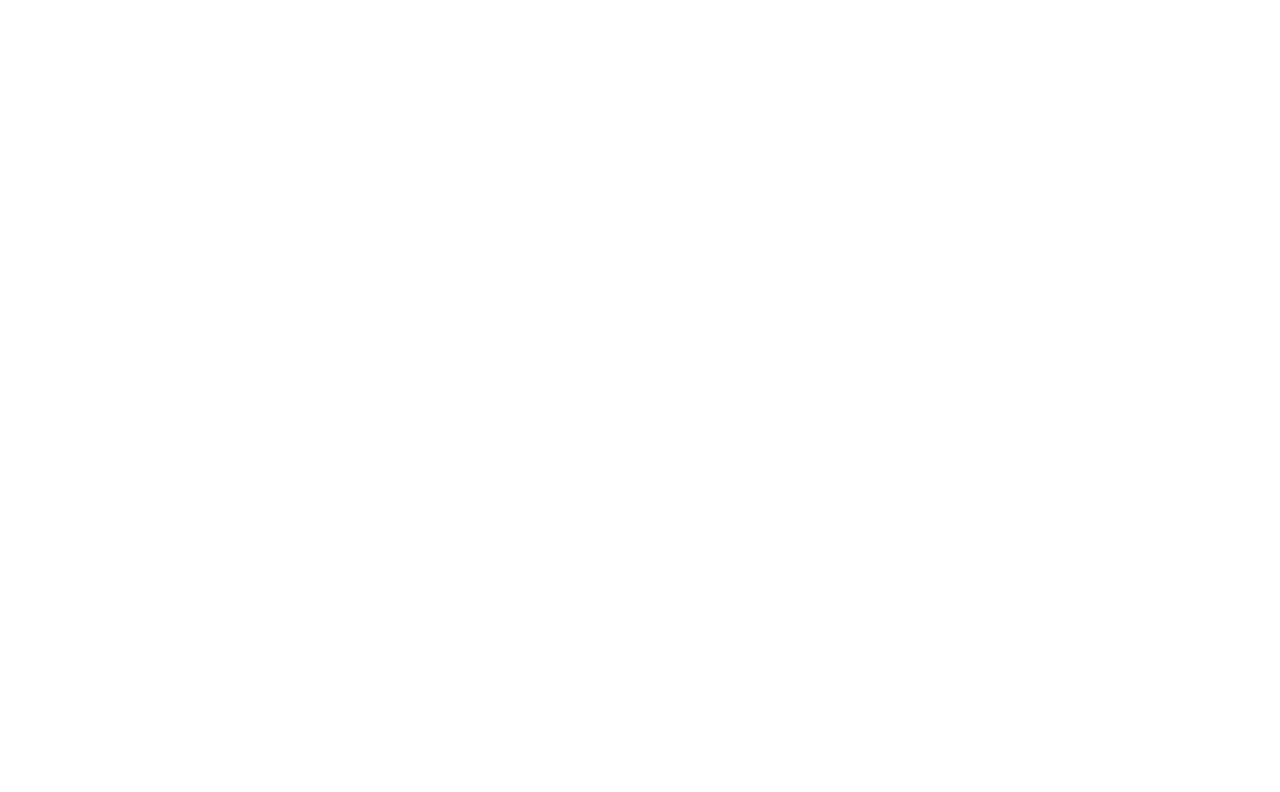
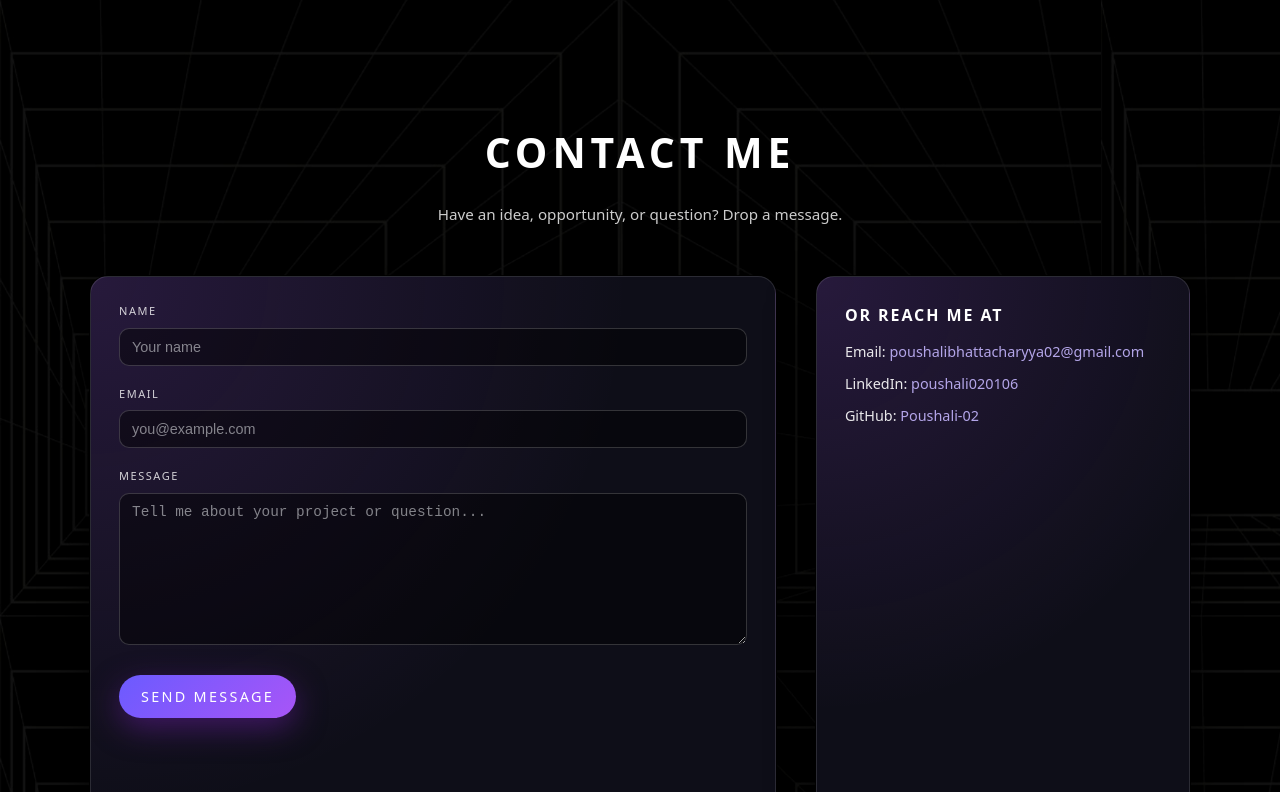
Before and after one commit to Poushali-02/portfolio, a React (Vite) app: page / in a window 1280 px wide. Shown: the part 5648-6440 px from the top of the page. Before the commit the page ends 5646 px from the top, so only its background shows below. Built offline with nearby package versions, Linux system fonts and the light colour scheme; no server answers.

Commit message:
added emails

```diff
--- a/package.json
+++ b/package.json
@@ -10,6 +10,8 @@
     "preview": "vite preview"
   },
   "dependencies": {
+    "@emailjs/browser": "^4.4.1",
+    "emailjs-com": "^3.2.0",
     "react": "^19.2.0",
     "react-dom": "^19.2.0"
   },
--- a/src/App.jsx
+++ b/src/App.jsx
@@ -5,6 +5,7 @@ import Projects from './Components/projects';
 import About from './Components/about';
 import Skillset from './Components/skills';
 import ExperiencesSection from './Components/experiences';
+import Contact from './Components/contact';
 
 function App() {
   return (
@@ -14,6 +15,7 @@ function App() {
       <About />
       <Skillset />
       <ExperiencesSection />
+      <Contact />
     </>
   );
 }
--- /dev/null
+++ b/src/Components/contact.jsx
@@ -0,0 +1,129 @@
+import '../App.css'
+import '../Css/contact.css'
+import emailjs from "@emailjs/browser";
+import { useRef, useState } from 'react';
+
+const SERVICE_ID = import.meta.env.VITE_EMAILJS_SERVICE_ID;
+const TEMPLATE_ID = import.meta.env.VITE_EMAILJS_TEMPLATE_ID;
+const PUBLIC_KEY  = import.meta.env.VITE_EMAILJS_PUBLIC_KEY;
+
+function Contact() {
+  const formRef = useRef(null);
+  const [status, setStatus] = useState(null);
+
+  const handleSubmit = (e) => {
+    e.preventDefault();
+    setStatus(null);
+
+    emailjs
+      .sendForm(
+        SERVICE_ID,
+        TEMPLATE_ID,
+        formRef.current,
+        PUBLIC_KEY
+      )
+      .then(
+        () => {
+          setStatus("success");
+          formRef.current.reset();
+        },
+        () => {
+          setStatus("error");
+        }
+      );
+  };
+
+  return (
+    <div className="portfolio-bg">
+      <section className="contact-section">
+        <h2 className="contact-title">Contact Me</h2>
+        <p className="contact-text">
+          Have an idea, opportunity, or question? Drop a message.
+        </p>
+
+        <div className="contact-grid">
+            <form ref={formRef} className="contact-form" onSubmit={handleSubmit}>
+                <div className="contact-field">
+                <label htmlFor="name">Name</label>
+                <input
+                    id="name"
+                    type="text"
+                    name="from_name"
+                    placeholder="Your name"
+                    required
+                />
+                </div>
+
+                <div className="contact-field">
+                <label htmlFor="email">Email</label>
+                <input
+                    id="email"
+                    type="email"
+                    name="reply_to"
+                    placeholder="you@example.com"
+                    required
+                />
+                </div>
+
+                <div className="contact-field">
+                <label htmlFor="message">Message</label>
+                <textarea
+                    id="message"
+                    name="message"
+                    rows="4"
+                    placeholder="Tell me about your project or question..."
+                    required
+                />
+                </div>
+
+                <button type="submit" className="contact-submit">
+                Send Message
+                </button>
+
+                {status === "success" && (
+                <p className="contact-status success">
+                    Thanks! Your message has been sent.
+                </p>
+                )}
+                {status === "error" && (
+                <p className="contact-status error">
+                    Something went wrong. Please try again.
+                </p>
+                )}
+                </form>
+                <div className="contact-direct">
+                    <h3>Or reach me at</h3>
+                    <ul>
+                        <li>
+                            Email:{" "}
+                            <a href="poushalibhattacharyya02@gmail.com">poushalibhattacharyya02@gmail.com</a>
+                        </li>
+                        <li>
+                            LinkedIn:{" "}
+                        <a
+                        href="www.linkedin.com/in/poushali020106"
+                        target="_blank"
+                        rel="noopener noreferrer"
+                        >
+                        poushali020106
+                        </a>
+                        </li>
+                        <li>
+                            GitHub:{" "}
+                        <a
+                        href="https://github.com/Poushali-02"
+                        target="_blank"
+                        rel="noopener noreferrer"
+                        >
+                        Poushali-02
+                        </a>
+                        </li>
+                    </ul>
+                </div>
+            </div>
+        </section>
+    </div>
+    )
+}
+
+export default Contact;
--- /dev/null
+++ b/src/Css/contact.css
@@ -0,0 +1,191 @@
+/* contact.css */
+
+.contact-section {
+  min-height: 100vh;
+  padding: 90px 60px;
+  color: #fff;
+  font-family: "Poppins", system-ui, -apple-system, BlinkMacSystemFont,
+    "Segoe UI", sans-serif;
+  position: relative;
+  z-index: 1;
+}
+
+.contact-title {
+  text-align: center;
+  font-size: 3.2vw;
+  margin-bottom: 1.2rem;
+  letter-spacing: 0.12em;
+  text-transform: uppercase;
+}
+
+.contact-text {
+  text-align: center;
+  margin-bottom: 3.2rem;
+  opacity: 0.8;
+  max-width: 560px;
+  margin-left: auto;
+  margin-right: auto;
+  font-size: 0.95rem;
+}
+
+/* layout */
+.contact-grid {
+  max-width: 1100px;
+  min-height: 700px;
+  margin: 0 auto;
+  display: grid;
+  grid-template-columns: 2.2fr 1.2fr;
+  gap: 40px;
+}
+
+/* glass cards */
+.contact-form,
+.contact-direct {
+  border-radius: 18px;
+  background: radial-gradient(circle at top left, rgba(168, 85, 247, 0.16), transparent 55%),
+    rgba(15, 15, 25, 0.96);
+  border: 1px solid rgba(255, 255, 255, 0.12);
+  box-shadow:
+    0 0 0 1px rgba(0, 0, 0, 0.85),
+    0 18px 45px rgba(0, 0, 0, 0.8);
+  backdrop-filter: blur(18px);
+  -webkit-backdrop-filter: blur(18px);
+  padding: 26px 28px;
+  transition: transform 0.2s ease-out, box-shadow 0.2s ease-out,
+    border-color 0.2s ease-out;
+}
+
+.contact-form:hover,
+.contact-direct:hover {
+  transform: translateY(-3px);
+  box-shadow:
+    0 0 0 1px rgba(0, 0, 0, 0.95),
+    0 24px 60px rgba(0, 0, 0, 0.9);
+  border-color: rgba(180, 167, 255, 0.6);
+}
+
+/* fields */
+.contact-field {
+  display: flex;
+  flex-direction: column;
+  margin-bottom: 20px;
+}
+
+.contact-field label {
+  font-size: 11px;
+  text-transform: uppercase;
+  letter-spacing: 0.14em;
+  margin-bottom: 8px;
+  opacity: 0.8;
+}
+
+.contact-field input,
+.contact-field textarea {
+  border-radius: 10px;
+  border: 1px solid rgba(255, 255, 255, 0.18);
+  padding: 10px 12px;
+  background: rgba(0, 0, 0, 0.45);
+  color: #fff;
+  outline: none;
+  font-size: 0.9rem;
+  transition: border-color 0.2s ease-out, box-shadow 0.2s ease-out,
+    background 0.2s ease-out, transform 0.1s ease-out;
+}
+
+.contact-field textarea {
+  min-height: 130px;
+  resize: vertical;
+}
+
+.contact-field input::placeholder,
+.contact-field textarea::placeholder {
+  color: rgba(229, 231, 235, 0.55);
+}
+
+.contact-field input:focus,
+.contact-field textarea:focus {
+  border-color: rgba(168, 85, 247, 0.9);
+  box-shadow: 0 0 0 1px rgba(168, 85, 247, 0.6);
+  background: rgba(15, 15, 30, 0.9);
+  transform: translateY(-1px);
+}
+
+/* submit button */
+.contact-submit {
+  margin-top: 10px;
+  padding: 12px 22px;
+  border-radius: 999px;
+  border: none;
+  background: linear-gradient(135deg, #6b5bff, #a855f7);
+  color: #fff;
+  font-size: 0.9rem;
+  letter-spacing: 0.16em;
+  text-transform: uppercase;
+  cursor: pointer;
+  display: inline-flex;
+  align-items: center;
+  gap: 8px;
+  box-shadow: 0 10px 30px rgba(88, 28, 135, 0.65);
+  transition: transform 0.15s ease-out, box-shadow 0.15s ease-out,
+    filter 0.15s ease-out;
+}
+
+.contact-submit:hover {
+  transform: translateY(-2px);
+  box-shadow: 0 16px 40px rgba(88, 28, 135, 0.85);
+  filter: brightness(1.05);
+}
+
+.contact-submit:active {
+  transform: translateY(0);
+  box-shadow: 0 8px 20px rgba(88, 28, 135, 0.5);
+}
+
+/* right column */
+.contact-direct h3 {
+  margin-top: 0;
+  margin-bottom: 14px;
+  font-size: 1rem;
+  letter-spacing: 0.12em;
+  text-transform: uppercase;
+}
+
+.contact-direct ul {
+  list-style: none;
+  padding: 0;
+  margin: 0;
+}
+
+.contact-direct li {
+  font-size: 0.9rem;
+  margin-bottom: 10px;
+  opacity: 0.9;
+}
+
+.contact-direct a {
+  color: #c4b5fd;
+  text-decoration: none;
+  border-bottom: 1px solid transparent;
+  transition: color 0.2s ease-out, border-color 0.2s ease-out;
+}
+
+.contact-direct a:hover {
+  color: #e5e7ff;
+  border-color: #e5e7ff;
+}
+
+/* responsive */
+@media (max-width: 900px) {
+  .contact-section {
+    padding: 70px 24px 60px;
+  }
+
+  .contact-grid {
+    grid-template-columns: 1fr;
+    gap: 24px;
+  }
+
+  .contact-title {
+    font-size: 2.2rem;
+  }
+}
```
Also changed, not shown: 2 other files (tests, documents, lock files or other folders).
